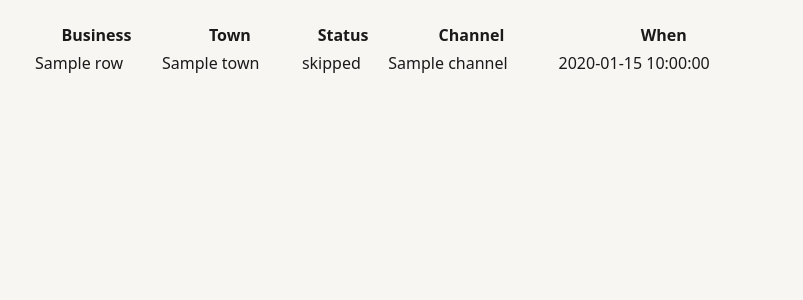
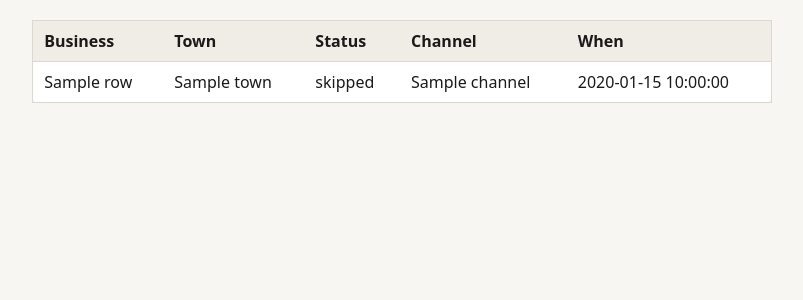
Before and after one commit to tannermosher2015-debug/frontline-outreach, a Python web app: template outreach/web/templates/history.html in a window 1280 px wide. Shown: the part 123-423 px from the top of the page, without its empty margins (238-1041 px from the left). Run offline with Jinja, Linux system fonts and the light colour scheme; the template is opened without the code that fills it: most values are stand-ins (such as "Sample title", 1, 10 or a date in 2020).

Commit message:
a11y: add skip link + table styling to history page

```diff
--- a/outreach/web/static/app.css
+++ b/outreach/web/static/app.css
@@ -21,4 +21,7 @@ button.skip { color:var(--warn); }
 :focus-visible { outline:3px solid #0b6; outline-offset:2px; }
 .sr-only { position:absolute; width:1px; height:1px; overflow:hidden; clip:rect(0 0 0 0); }
 .status { color:#555; font-size:.9rem; }
+table { width:100%; border-collapse:collapse; background:#fff; border:1px solid var(--line); border-radius:8px; }
+th, td { text-align:left; padding:.5rem .7rem; border-bottom:1px solid var(--line); }
+thead th { background:#f0ede6; }
 @media (prefers-reduced-motion: reduce) { * { transition:none !important; } }
--- a/outreach/web/templates/history.html
+++ b/outreach/web/templates/history.html
@@ -4,8 +4,9 @@
 <title>Outreach History</title>
 <link rel="stylesheet" href="{{ url_for('static', filename='app.css') }}"></head>
 <body>
+  <a class="skip" href="#main">Skip to content</a>
   <header><h1>History</h1><p><a href="/">Back to today</a></p></header>
-  <main>
+  <main id="main">
     <table>
       <thead><tr><th>Business</th><th>Town</th><th>Status</th><th>Channel</th><th>When</th></tr></thead>
       <tbody>
```
